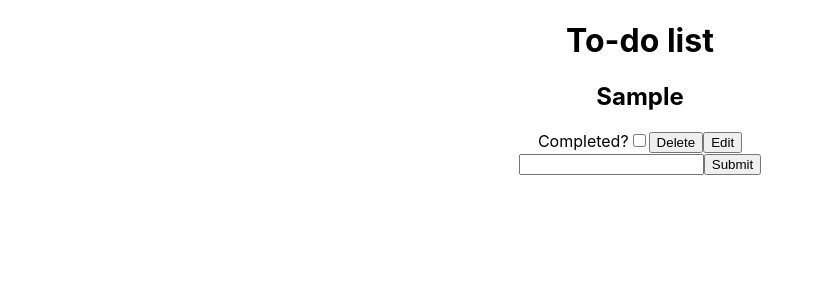
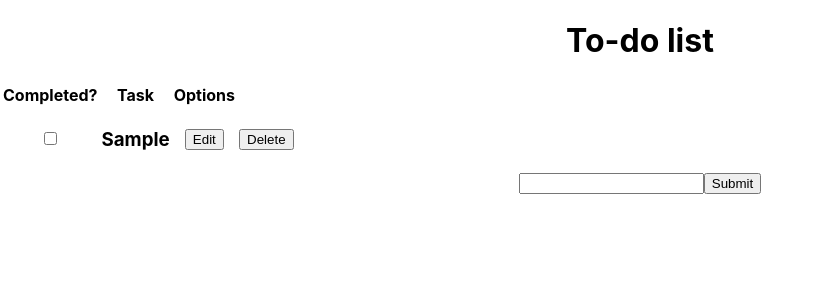
Before and after one commit to jimmywutangclan/react_todos, a React (Create React App) app: page / in a window 1280 px wide. Both pictures are taken after typing "Sample" into the empty fields and a click on the button "Submit". Shown: the top 300 px of the page, without its empty margins (0-820 px from the left). Built offline with nearby package versions, Linux system fonts and the light colour scheme.

Commit message:
Reformatted tasks to be in a table

```diff
--- a/src/Components/TaskItem.js
+++ b/src/Components/TaskItem.js
@@ -32,20 +32,21 @@ export default class TaskItem extends Component {
 
     render() {
         return (
-            <div>
-                <h2>{this.props.task.task}</h2>
-                {this.props.task.completed ? <h3>(Done)</h3> : null}
+            <tr>
+                <td>
                     <label>
-                    Completed?
                         <input type="checkbox" checked={this.props.task.completed} onChange={this.changeStatus}></input>
                     </label>
+                </td>
+                <td>
                     {this.state.editing ? <form onSubmit={this.submitChanges}>
                         <input type="text" value={this.state.task} onChange={this.editChange}></input>
                         <button type="submit">Submit edit</button>
-                </form> : null }
-                <button onClick={this.deleteItem}>Delete</button>
-                <button onClick={this.toggleEdit}>Edit</button>
-            </div>
+                    </form> : <h3 className={this.props.task.completed ? 'completed' : 'not-completed'}>{this.props.task.task}</h3> }
+                </td>
+                <td><button onClick={this.toggleEdit}>Edit</button></td>
+                <td><button onClick={this.deleteItem}>Delete</button></td>
+            </tr>
         )
     }
 }
--- a/src/Components/TaskList.js
+++ b/src/Components/TaskList.js
@@ -7,9 +7,14 @@ export default class TaskList extends Component {
         const taskList = this.props.tasks;
         const htmlList = taskList.map((task, index) => <TaskItem task={task} index={index} deleteTask={this.props.deleteTask} editTask={this.props.editTask} changeStatus={this.props.changeStatus}/>);
         return (
-            <div>
+            <table>
+                <tr>
+                    <th>Completed?</th>
+                    <th>Task</th>
+                    <th>Options</th>
+                </tr>
                 {htmlList}
-            </div>
+            </table>
         );
     }
 }
```
Lines whose indentation alone changed are shown as unchanged.
